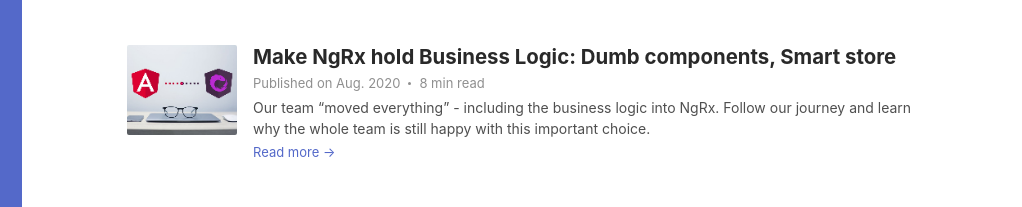
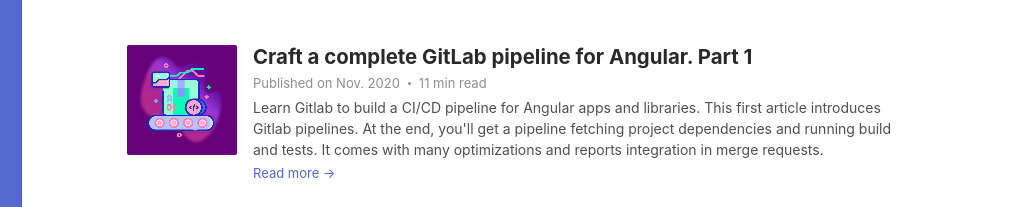
Before and after one commit to jbardon/jbardon.github.io, a plain HTML site: page blog.html in a window 1280 px wide. Shown: the part 193-400 px from the top of the page, 258-1280 px from the left. Drawn offline with Linux system fonts and the light colour scheme.

Commit message:
Add Gitlab Angular pipeline (part 1) article

```diff
--- a/blog.html
+++ b/blog.html
@@ -115,9 +115,17 @@
 			})()
 
 			function displayArticles() {
-				// https://www.photoresizer.com/
+				// https://www.photoresizer.com/ (110x110)
 				// https://niram.org/read/
 				const articles = [
+					{
+						title: 'Craft a complete GitLab pipeline for Angular. Part 1',
+						exerpt: 'Learn Gitlab to build a CI/CD pipeline for Angular apps and libraries. This first article introduces Gitlab pipelines. At the end, you\'ll get a pipeline fetching project dependencies and running build and tests. It comes with many optimizations and reports integration in merge requests.',
+						picture: 'assets/images/blog/angular-gitlab-pipeline.png',
+						link: 'https://indepth.dev/craft-a-complete-angular-gitlab-pipeline',
+						date: 'on Nov. 2020',
+						length: '11 min'
+					},
 					{
 						title: 'Make NgRx hold Business Logic: Dumb components, Smart store',
 						exerpt: 'Our team “moved everything” - including the business logic into NgRx. Follow our journey and learn why the whole team is still happy with this important choice.',
```
Also changed, not shown: assets/images/blog/angular-gitlab-pipeline.png (added).
